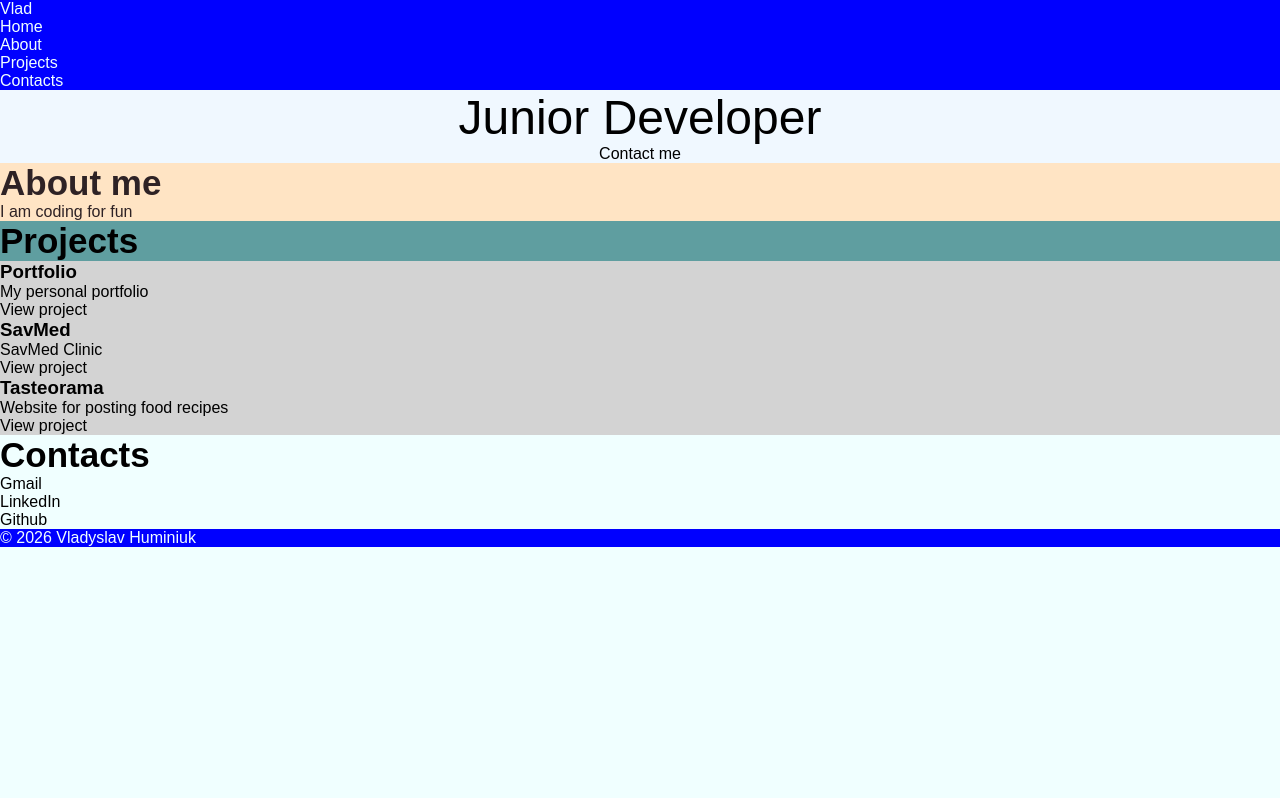
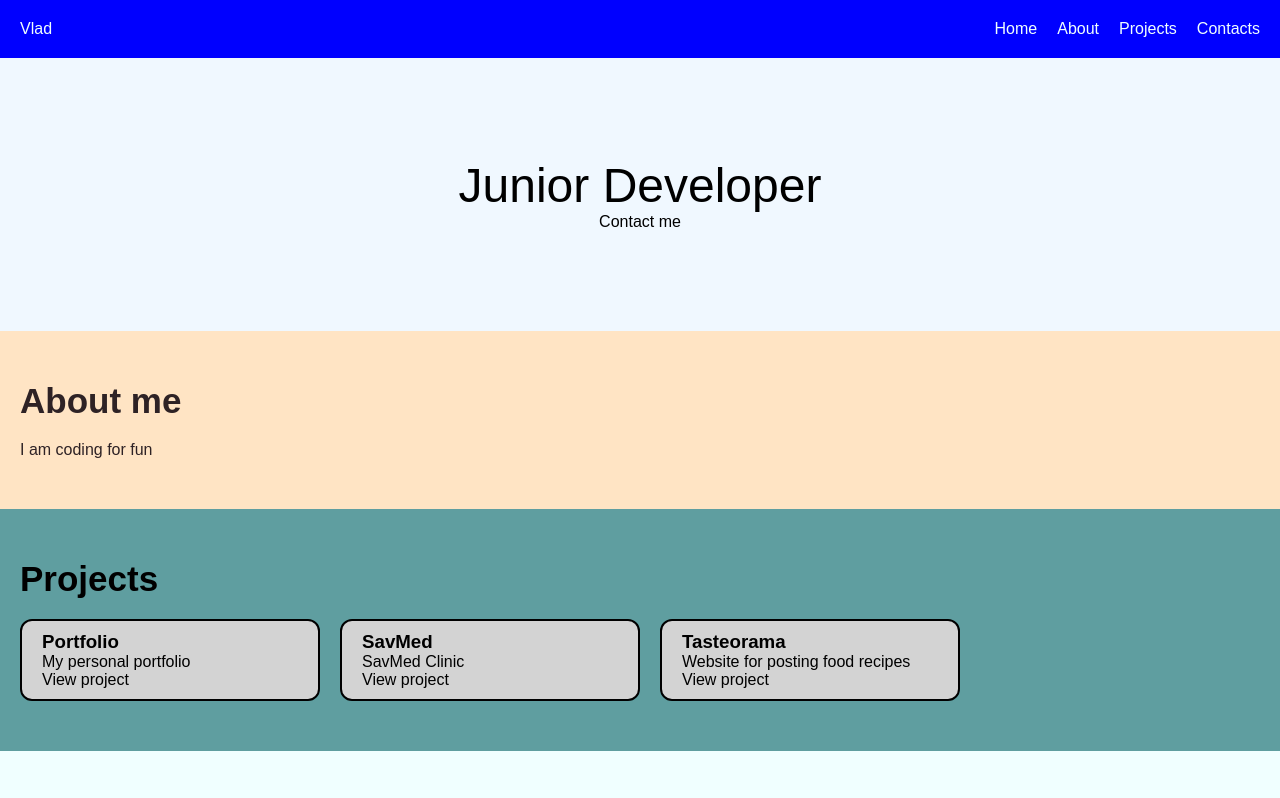
Before and after one commit to vladyslav-980/tests, a plain HTML site: page index.html in a window 1280 px wide. Shown: the top 798 px of the page. Drawn offline with Linux system fonts and the light colour scheme.

Commit message:
display-flex

```diff
--- a/index.html
+++ b/index.html
@@ -10,7 +10,7 @@
     <header>
         <a href="#hero">Vlad</a>
         <nav>
-            <ul>
+            <ul class="navigation">
                 <li><a href="#hero">Home</a></li>
                 <li><a href="#about">About</a></li>
                 <li><a href="#projects">Projects</a></li>
@@ -29,7 +29,7 @@
         </section>
         <section id="projects">
             <h2>Projects</h2>
-            <ul>
+            <ul class="projects-list">
                 <li>
                     <article class="project-card">
                         <h3>Portfolio</h3>
@@ -73,10 +73,10 @@
         </section>
         <section id="contacts">
             <h2>Contacts</h2>
-                <ul>
-                    <li><a href="mailto:vldgum@gmail.com">Gmail</a></li>
-                    <li><a href="https://www.linkedin.com/in/vladyslav-huminiuk/" target="_blank" rel="noopener noreferrer">LinkedIn</a></li>
-                    <li><a href="https://github.com/vladyslav-980" target="_blank" rel="noopener noreferrer">Github</a></li>
+                <ul class="contacts-list">
+                    <li class="contact-card"><a href="mailto:vldgum@gmail.com">Gmail</a></li>
+                    <li class="contact-card"><a href="https://www.linkedin.com/in/vladyslav-huminiuk/" target="_blank" rel="noopener noreferrer">LinkedIn</a></li>
+                    <li class="contact-card"><a href="https://github.com/vladyslav-980" target="_blank" rel="noopener noreferrer">Github</a></li>
                 </ul>
         </section>
     </main>
--- a/styles.css
+++ b/styles.css
@@ -53,14 +53,26 @@ body{
     font-family:  Arial, Helvetica, sans-serif;
 }
 
-header{
-    color:azure;
-    background-color:blue;
+   header {
+    display: flex;
+     justify-content: space-between;
+    align-items: center;
+
+    color: azure;
+    background-color: blue;
+    padding: 20px;
+}
+
+
+.navigation{
+    display: flex;
+    gap: 20px;
 }
 
 #hero{
     background-color: aliceblue;
     text-align: center;
+    padding: 100px 0;
 }
 
 h1{
@@ -70,22 +82,53 @@ h1{
 
 h2{
     font-size: 35px;
+    margin-bottom: 20px;
 }
 
 #about{
     color: rgb(46, 34, 37);
     background-color: bisque;
+    padding: 50px 20px;
 }
 
 #projects{
     background-color:cadetblue;
+    padding: 50px 20px;
+}
+
+.projects-list{
+    display: flex;
+    gap: 20px;
+    flex-wrap: wrap;
 }
 
 .project-card{
     background-color: lightgray;
+    padding: 10px 20px;
+    border: 2px solid black;
+    border-radius: 12px;
+    width: 300px;
+}
+
+#contacts{
+    padding: 50px 20px;
+}
+
+.contacts-list{
+    display: flex;
+    gap: 20px;
+    flex-wrap: wrap;
+}
+
+.contact-card{
+    padding: 10px;
+    background-color: aqua;
+    border: 1px solid black;
+    border-radius: 12px;
 }
 
 footer{
     color: azure;
     background-color: blue;
+    padding: 20px;
 }
```
